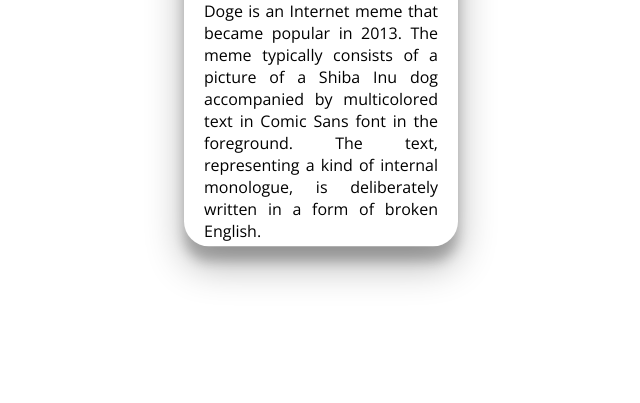
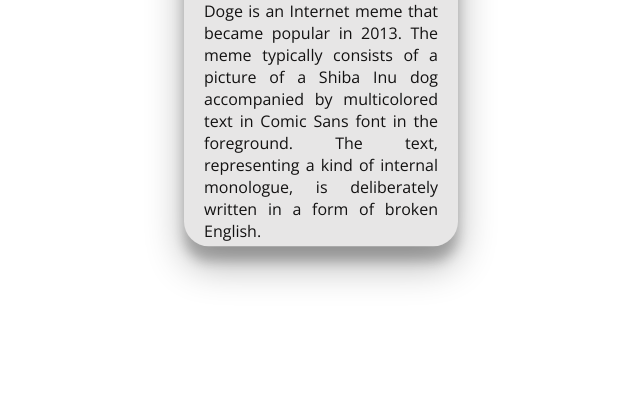
Before and after one commit to mehedieh/Dark-Mode-Toggle, a plain HTML site: page index.html in a window 1280 px wide. Shown: the part 397-800 px from the top of the page, without its empty margins (319-959 px from the left). Drawn offline with nearby package versions, Linux system fonts and the light colour scheme.

Commit message:
Update style.css

```diff
--- a/style.css
+++ b/style.css
@@ -8,15 +8,15 @@
 
 /*Default Theme*/
 .default{
-  --text-color: #000000;
-  --background: #ffffff;
+  --text-color: #131212;
+  --background: #e7e6e6;
   --neutral: rgba(229,229,229,0.3);
 }
 
 /*Dark Theme*/
 .dark{
   --text-color: #ffffff;
-  --background: #141945;
+  --background: #070707;
   --neutral: rgba(229,229,229,0.3);
 }
 
```
